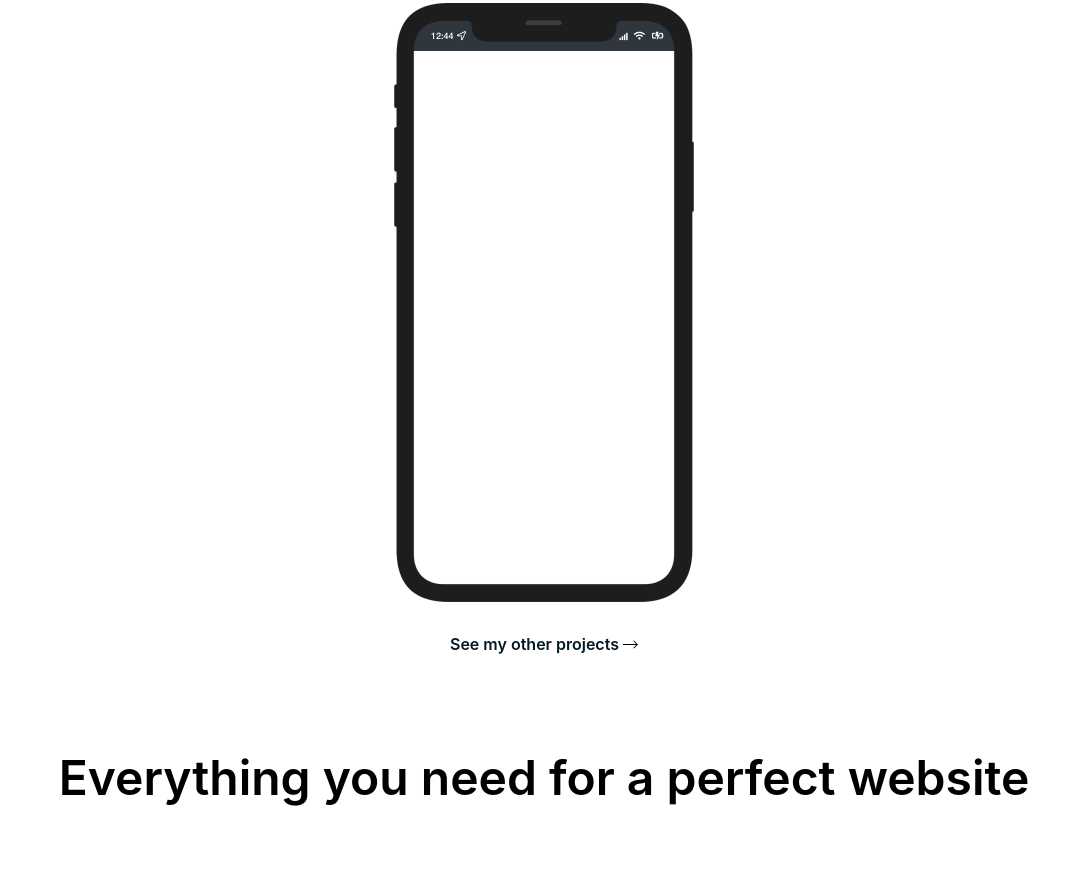
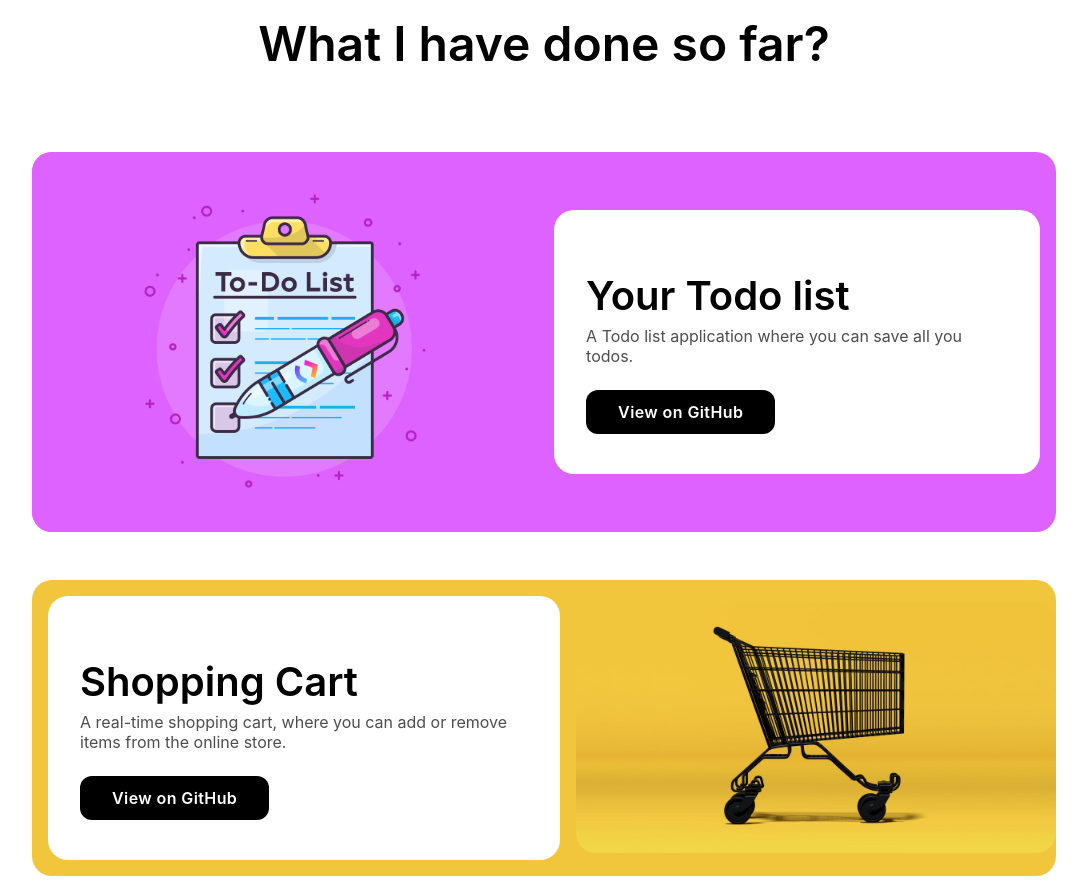
Before and after one commit to theroopesh/personal-portfolio, a plain HTML site: page index.html in a window 1280 px wide. Shown: the part 758-1640 px from the top of the page, without its empty margins (96-1183 px from the left). Drawn offline with Linux system fonts and the light colour scheme.

Commit message:
fifth commit
created projects card

```diff
--- a/index.html
+++ b/index.html
@@ -82,8 +82,76 @@
         </div>
       </section>
 
-      <section class="section-2 projects-slideshow container">
-        <img class="iphone-frame-image" src="img/iphone-frame.png" alt="iphone frame" />
+      <section class="section-2 projects container">
+        <div class="projects-container">
+          <div class="projects-header">
+            <h1 class="projects-title">What I have done so far?</h1>
+          </div>
+          <div class="projects-wrapper">
+            <div class="project">
+              <div class="project-container">
+                <div class="project-wrapper project-1">
+                  <div class="project-img-container">
+                    <div class="project-img-wrapper">
+                      <img
+                        class="project-img responsive"
+                        src="img/to-do-list-1.png"
+                        height="200"
+                        width="200"
+                        alt=""
+                      />
+                    </div>
+                  </div>
+                  <div class="project-des-container">
+                    <div class="project-des-wrapper">
+                      <p class="project-des-title">Your Todo list</p>
+                      <p class="project-des-text">
+                        A Todo list application where you can save all you todos.
+                      </p>
+                      <a
+                        class="btn btn-project"
+                        target="_blank"
+                        href="https://github.com/theroopesh/your-todo-list"
+                        >View on GitHub</a
+                      >
+                    </div>
+                  </div>
+                </div>
+              </div>
+            </div>
+            <div class="project">
+              <div class="project-container">
+                <div class="project-wrapper project-2">
+                  <div class="project-img-container project-2-flex">
+                    <div class="project-img-wrapper">
+                      <img
+                        class="project-img responsive"
+                        src="img/shoppingcart-img.jpg"
+                        height="300"
+                        width="300"
+                        alt=""
+                      />
+                    </div>
+                  </div>
+                  <div class="project-des-container">
+                    <div class="project-des-wrapper">
+                      <p class="project-des-title">Shopping Cart</p>
+                      <p class="project-des-text">
+                        A real-time shopping cart, where you can add or remove items from the online
+                        store.
+                      </p>
+                      <a
+                        class="btn btn-project"
+                        target="_blank"
+                        href="https://github.com/theroopesh/shopping-cart"
+                        >View on GitHub</a
+                      >
+                    </div>
+                  </div>
+                </div>
+              </div>
+            </div>
+          </div>
           <div class="projects-button">
             <a class="other-projects-button" href="#" title="other projects">
               See my other projects
@@ -95,6 +163,7 @@
                 alt="right-arrow"
               />
             </a>
+          </div>
         </div>
       </section>
 
@@ -235,11 +304,7 @@
           <div class="know-more-wrap">
             <div class="know-more-img-cont">
               <div class="know-more-img-wrap">
-                <img
-                  class="know-more-img responsive"
-                  src="svg/web-developer.svg"
-                  alt="profile-pic"
-                />
+                <img class="know-more-img responsive" src="svg/example-29.svg" alt="profile-pic" />
               </div>
             </div>
             <div class="know-more-des-cont">
@@ -247,11 +312,10 @@
               <div class="know-more-des">
                 <p class="know-more-des-p">
                   Schedule a call so I can learn about your product and we can discuss the best way
-                  to help you meet your goals. I only work with two people each month so book a call
-                  now to avoid missing out.
+                  to help you meet your goals.
                 </p>
               </div>
-              <a class="btn btn-inverted" href="#">Level up your business</a>
+              <a class="btn btn-inverted" href="#">Make it happen</a>
             </div>
           </div>
         </div>
--- a/styles.css
+++ b/styles.css
@@ -17,8 +17,6 @@
 *::before,
 *::after {
   box-sizing: border-box;
-  margin: 0;
-  padding: 0;
 }
 
 body {
@@ -89,6 +87,7 @@ p {
 
 .intro-heading {
   font-size: 2rem;
+  margin-top: 0;
   margin-bottom: 1rem;
   font-weight: 600;
 }
@@ -139,13 +138,95 @@ p {
 }
 
 /* projects slideshow in iphone frame */
-.projects-slideshow {
+.projects-container {
   text-align: center;
-  margin-bottom: 4rem;
+}
+
+.projects-header {
+  text-align: center;
+}
+
+.projects-title {
+  margin-bottom: 3rem;
+  font-size: 1.875rem;
+  font-weight: 600;
+  line-height: 2.25rem;
+}
+
+.project {
+  margin-bottom: 3rem;
+}
+
+.project-container {
+  max-width: 64rem;
+  margin: 2rem auto;
+}
+
+.project-wrapper {
+  display: flex;
+  justify-content: center;
+  align-items: center;
+  flex: 1 1;
+  border-radius: 1.25rem;
+  flex-wrap: wrap;
+  margin: auto;
+}
+
+.project-1 {
+  background-color: #dd62ff;
+}
+
+.project-2 {
+  background-color: #f1c63c;
+}
+
+.project-2-flex {
+  order: 10000;
+}
+
+.project-img-wrapper {
+  max-width: 32rem;
+}
+
+.project-img {
+  border-radius: 1.25rem;
+}
+
+.project-des-container {
+  max-width: 32rem;
+  margin: 1rem;
+}
+
+.project-des-wrapper {
+  background-color: var(--color-neutral);
+  border-radius: 1.25rem;
+  padding: 1rem;
+}
+
+.project-des-title {
+  font-size: 1.875rem;
+  line-height: 1.75rem;
+  font-weight: 600;
+  margin-bottom: 1rem;
+}
+
+.project-des-text {
+  color: var(--color-inverted-muted);
+}
+
+.btn-project {
+  background-color: black;
+  color: white;
+  border-radius: 0.75rem;
+  padding: 0.75rem 2rem;
+}
+
+.github-svg {
+  margin: 0 0.5rem;
 }
 
 .projects-button {
-  margin: 2rem auto;
+  margin: 1rem auto;
 }
 
 .other-projects-button {
@@ -263,7 +344,7 @@ body::-webkit-scrollbar-thumb {
   top: 0;
   left: 0;
   bottom: 0;
-  right: 0;
+  right: 1rem;
   border-top-right-radius: 1rem;
   border-bottom-right-radius: 1rem;
   -webkit-transition: transform 0.3s ease-in-out;
@@ -281,7 +362,6 @@ body::-webkit-scrollbar-thumb {
 }
 
 .main-nav-ulist {
-  margin-left: 1rem;
   padding-top: 1rem;
   display: flex;
   flex-direction: column;
@@ -510,10 +590,16 @@ body::-webkit-scrollbar-thumb {
     max-width: 640px;
   }
 
+  .banner-text {
+    font-size: 1rem;
+  }
+
   .intro-heading {
+    font-size: 4.25rem;
     line-height: 1;
   }
 
+  .projects-title,
   .services-section-header-title {
     font-size: 3rem;
     line-height: 3.5rem;
@@ -534,6 +620,25 @@ body::-webkit-scrollbar-thumb {
   .services-card-wrapper {
     justify-content: center;
     grid-template-columns: repeat(2, minmax(0, 1fr));
+  }
+
+  /* projects section */
+  .project-des-wrapper {
+    text-align: left;
+  }
+
+  .project-wrapper {
+    flex-wrap: nowrap;
+    justify-content: center;
+    align-items: center;
+  }
+
+  .project-des-title {
+    font-size: 2.5rem;
+  }
+
+  .project-des-wrapper {
+    padding: 2rem;
   }
 
   /* dev intro */
@@ -579,6 +684,8 @@ body::-webkit-scrollbar-thumb {
 
   .know-more-img-cont {
     order: 9999;
+    margin-right: 0;
+    margin-left: 0;
   }
 
   .know-more-img-wrap {
@@ -612,6 +719,12 @@ body::-webkit-scrollbar-thumb {
 
   .dev-intro-des {
     max-width: 42rem;
+  }
+
+  .know-more-img-cont {
+    margin-right: 0;
+    margin-left: 0;
+    align-self: center;
   }
 }
 
```
Also changed, not shown: script.js (+30 -0 lines), img/profile-pic-rs-bg.png (deleted), img/profile-pic-rs-removebg.png (deleted), img/shoppingcart-img.jpg (added), img/to-do-list-1.png (added), svg/example-29.svg (added). Lines whose indentation alone changed are shown as unchanged.
